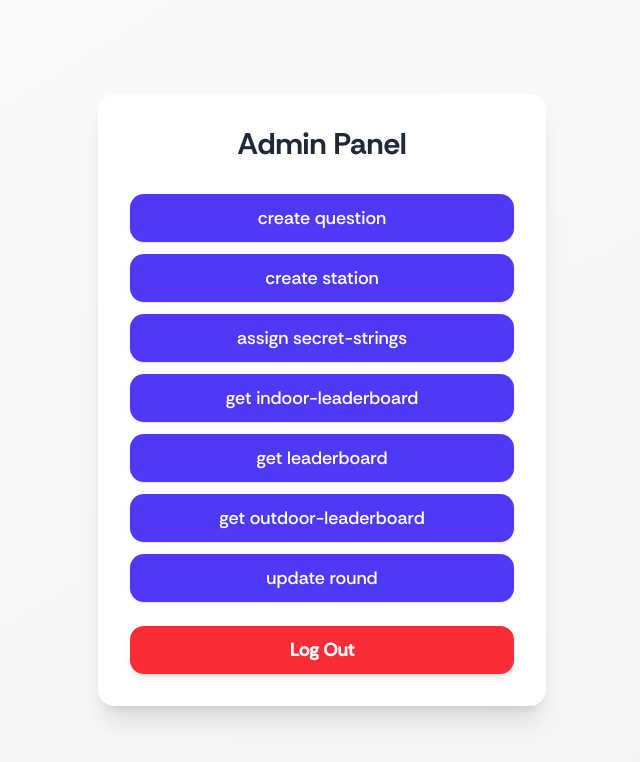
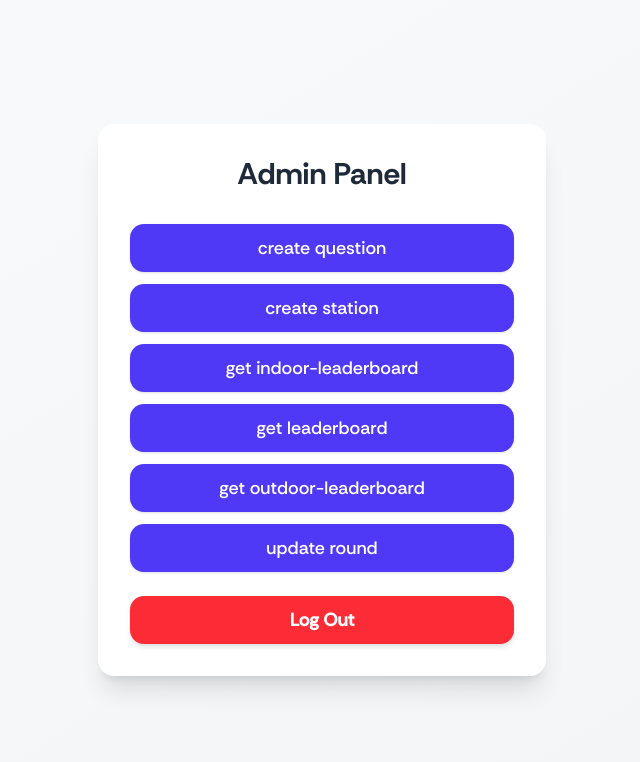
Before and after one commit to CodeChefVIT/clueminati-2025, a Next.js app: page /admin in a window 1280 px wide. Shown: the top 762 px of the page, without its empty margins (318-958 px from the left). Built offline with nearby package versions, Linux system fonts and the light colour scheme; no server answers; the database is empty.

Commit message:
Update page.tsx

```diff
--- a/src/app/admin/page.tsx
+++ b/src/app/admin/page.tsx
@@ -24,7 +24,6 @@ export default function CreateQuestionPage() {
     const adminRoutes = [
         "/admin/create-question",
         "/admin/create-station",
-        "/admin/assign-secret-strings",
         "/admin/get-indoor-leaderboard",
         "/admin/get-leaderboard",
         "/admin/get-outdoor-leaderboard",
```
